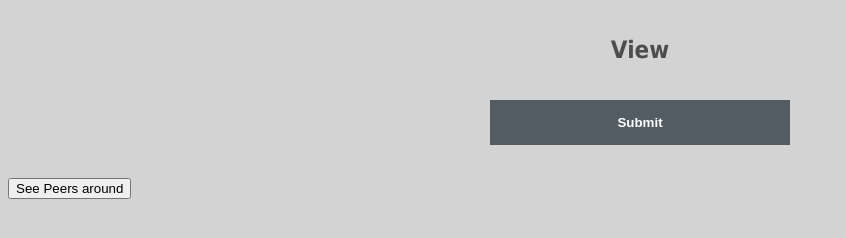
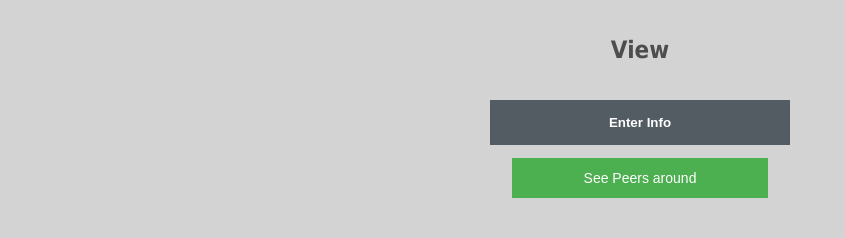
Before and after one commit to WingsL666/Partner-Up-With-Peers-PUP, a plain HTML site: page nodelogin/UIpage.html in a window 1280 px wide. Shown: the whole page, without its empty margins (0-845 px from the left). Drawn offline with Linux system fonts and the light colour scheme.

Commit message:
HTML Changes

```diff
--- a/nodelogin/UIpage.html
+++ b/nodelogin/UIpage.html
@@ -27,7 +27,22 @@
 		font-weight: bold;
 		color: #ffffff;
 		}
-
+    .button{
+        background-color: #4CAF50; /* Green */
+        position:absolute;
+        width: 20%;
+        left: 50%;
+        -ms-transform: translate(-50%, -50%);
+        transform: translate(-50%, -50%);
+        border: none;
+        color: white;
+        padding: 12px 10px;
+        text-decoration: none;
+        display: inline-block;
+        font-size: 14px;
+        margin: 0;
+        cursor: pointer;
+    }
     </style>
 
 
@@ -83,12 +98,12 @@
         <div class="login-form">
             <h1>View</h1>
             <form action="enterInfo.html" method="POST"> <!--Show SQL Data-->
-                <input type="submit" name = "submit" placeholder="submit" required>
+                <input type="submit" name = "submit" value="Enter Info" required>
             </form>
         </div>
 
 	<br>
-        <button class="buttonPeer" onclick="displayPeers()">See Peers around</button>
+        <button class="button buttonPeer" onclick="displayPeers()">See Peers around</button>
 
         <table name="resultPeerInfo" id="resultPeerInfo"></table>
 
```
Also changed, not shown: nodelogin/enterInfo.html (+1 -1 lines). Lines whose indentation alone changed are shown as unchanged.
